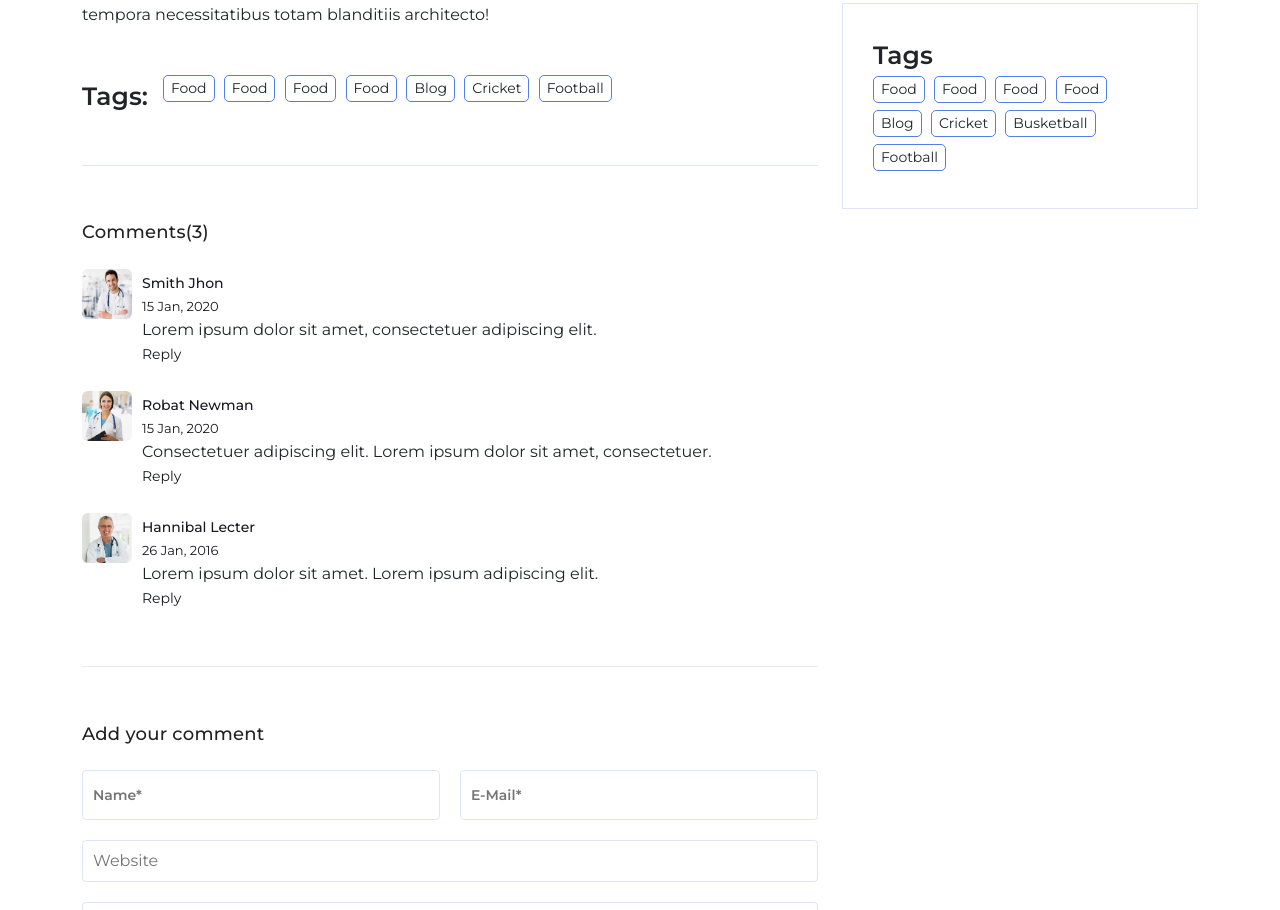
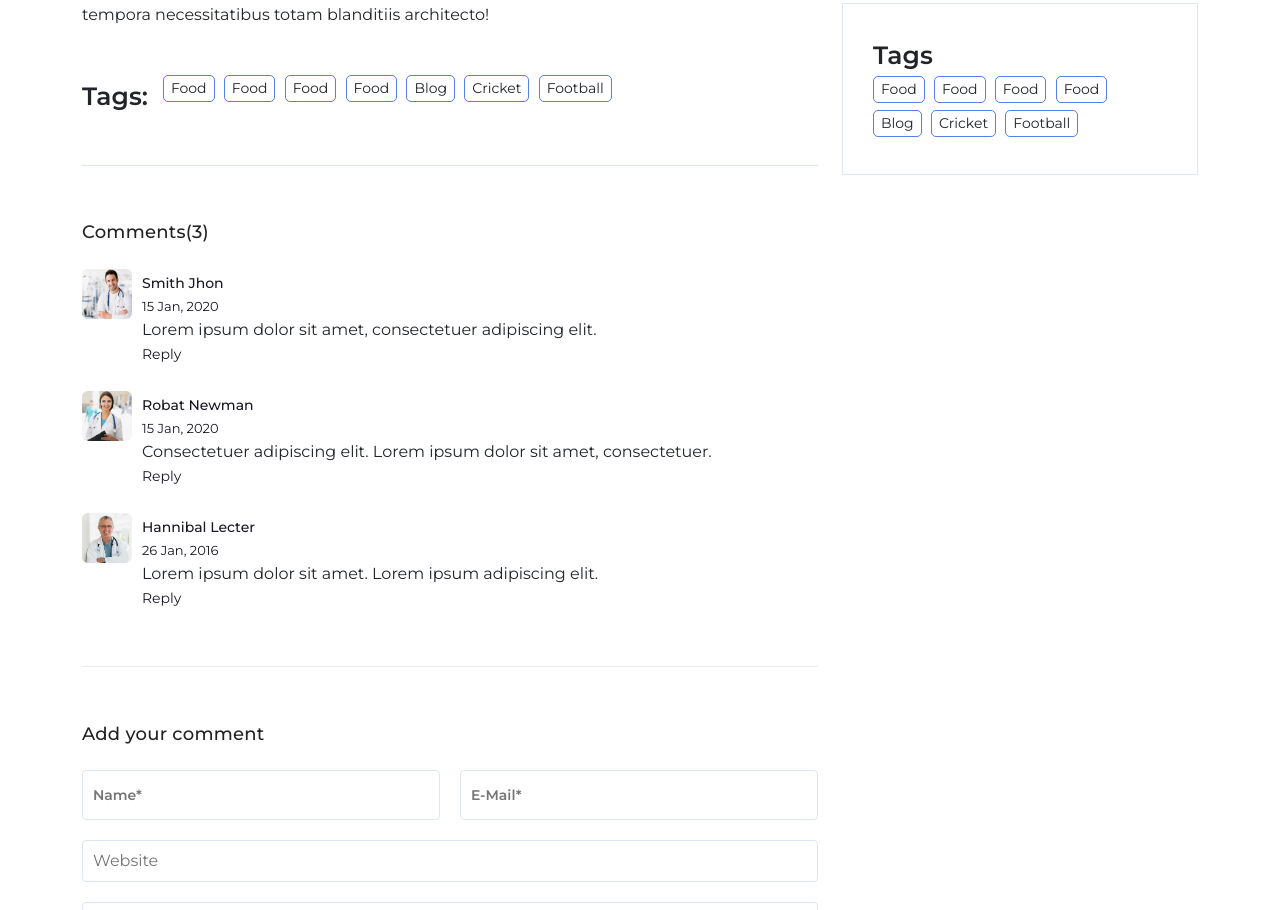
Before and after one commit to devfaisalahmed/git, a plain HTML site: page single.html in a window 1280 px wide. Shown: the part 1220-2130 px from the top of the page. Drawn offline with Linux system fonts and the light colour scheme.

Commit message:
remove tags

```diff
--- a/single.html
+++ b/single.html
@@ -281,7 +281,6 @@
                             <li>food</li>
                             <li>Blog</li>
                             <li>Cricket</li>
-                            <li>Busketball</li>
                             <li>Football</li>
                         </ul>
                     </div>
@@ -289,36 +288,6 @@
             </div>
         </div>
     </section>
-
-
-
-
-
-
-
-
-
-
-
-
-
-
-
-
-
-
-
-
-
-
-
-
-
-
-
-
-
-
 
     <!-- ================footer ================= -->
     <footer class="footer_area pt-5 " data-aos="fade-up " data-aos="fade-up ">
```
